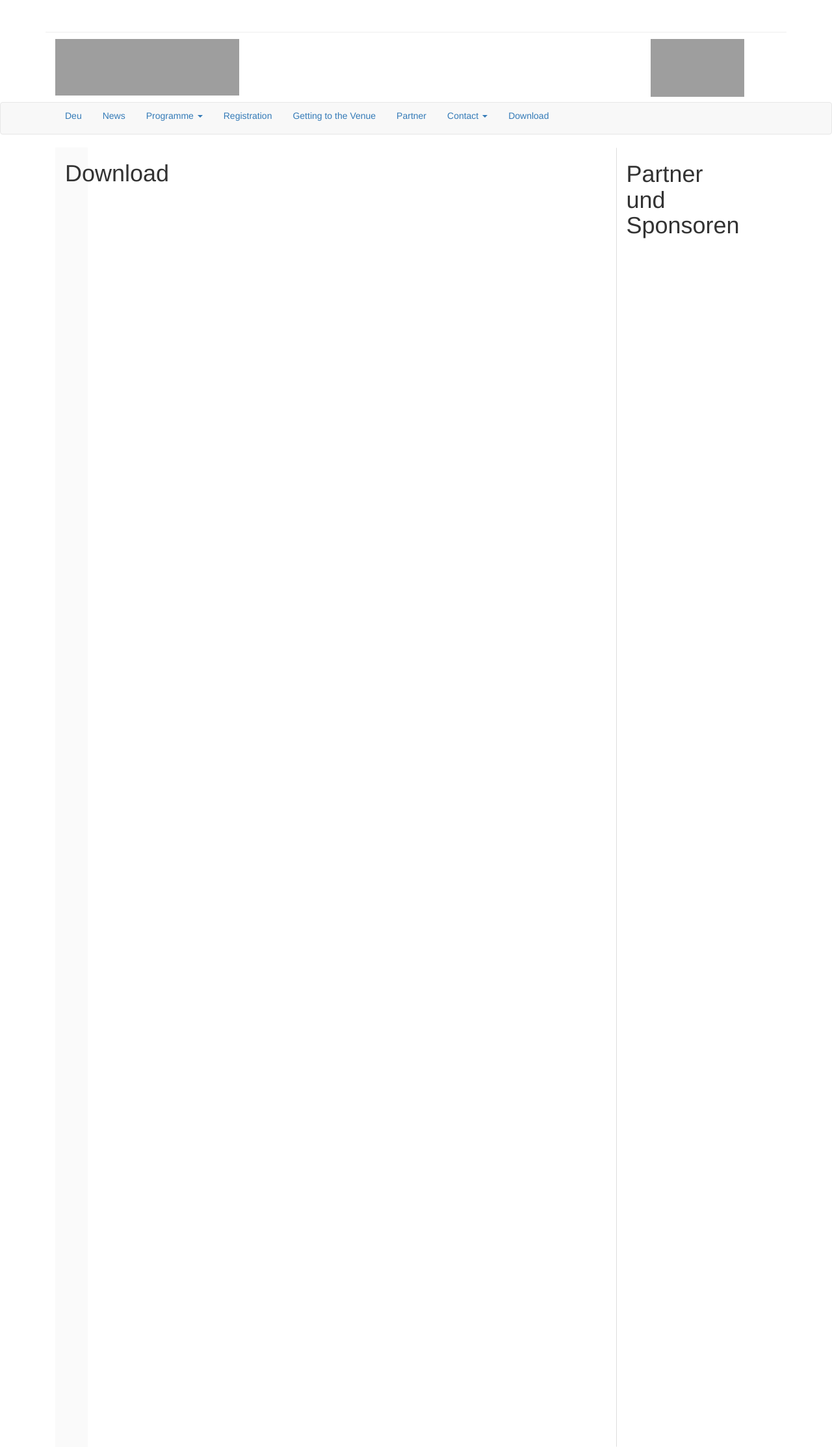
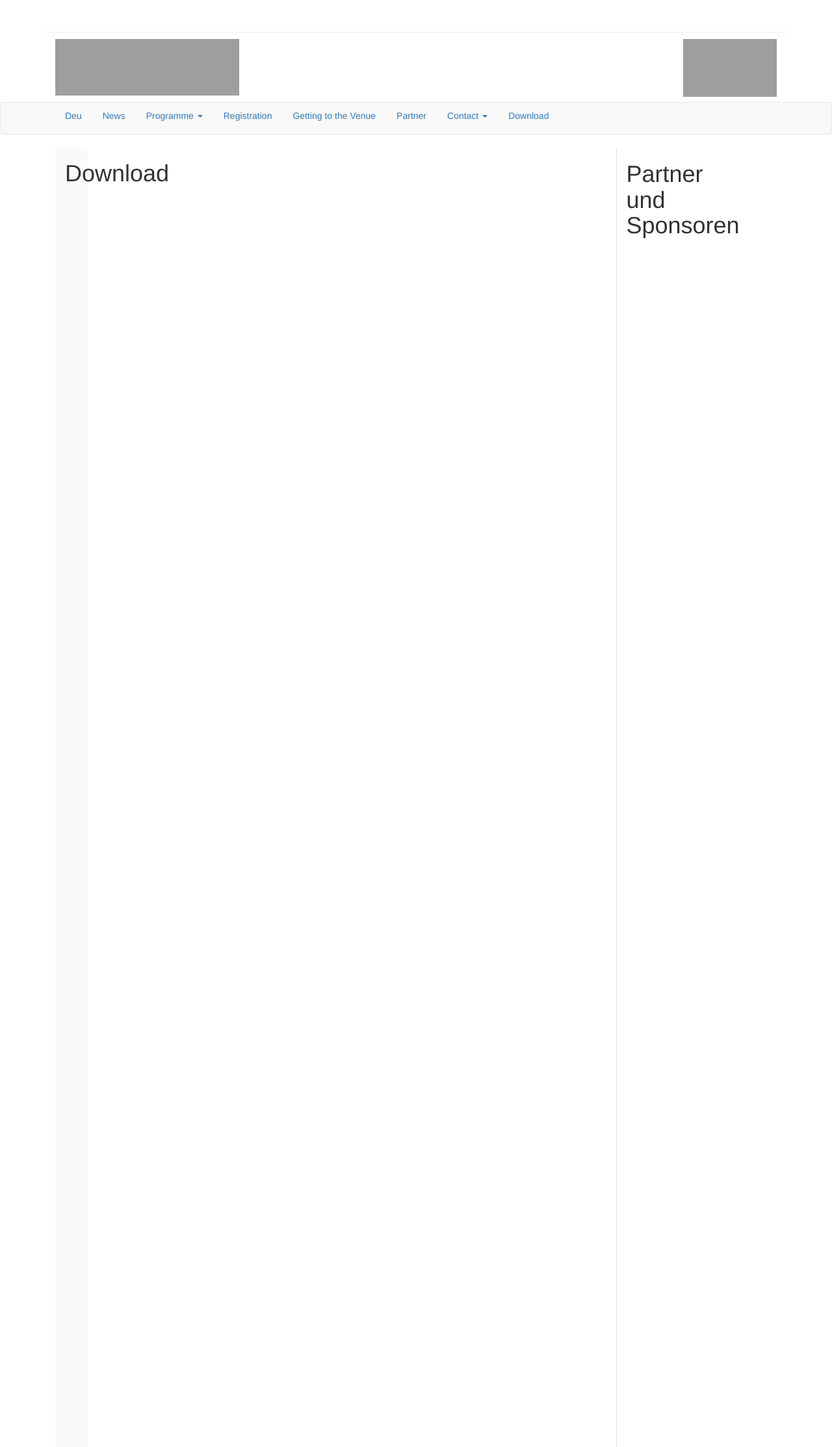
Before and after one commit to susedev/test, a Jekyll site: the page built from download.html, in a window 1280 px wide. Shown: the whole page at 65% size. Built offline with Jekyll 4.4.1, drawn with Linux system fonts in a browser that asks for light colours; nearby versions of some CDN libraries; grey boxes are pictures that could not be loaded.

Commit message:
Update base.html

```diff
--- a/_layouts/base.html
+++ b/_layouts/base.html
@@ -10,11 +10,15 @@
 <body>
   <div class="container">
       <div class="page-header">
-            <div class="col-md-6">
+            <div class="col-md-2">
                 <h1><a href="http://www.eijc.eu/de/" target="blank_"><img class=" size-full wp-image-2541 alignleft" src="https://raw.githubusercontent.com/EIJC/data/gh-pages/media/eijc-logo-klein.jpg" width="283" height="87" /></a></h1>
             </div>
             <div class="col-md-6">
-               <h1><a href="http://eijc.github.io/data/"><img alt="" src="http://EIJC.github.io/data/media/welle-web.png" style="width: 144px; height: 89px; float: right; margin-right:50px"></img></a> </h1>
+            </div>
+            <div class="col-md-1">
+            </div>
+            <div class="col-md-3">
+               <h1><a href="http://eijc.github.io/data/"><img alt="" src="http://EIJC.github.io/data/media/welle-web.png" style="width: 144px; height: 89px; float: right;"></img></a> </h1>
             </div>
       </div>
   </div>
```
